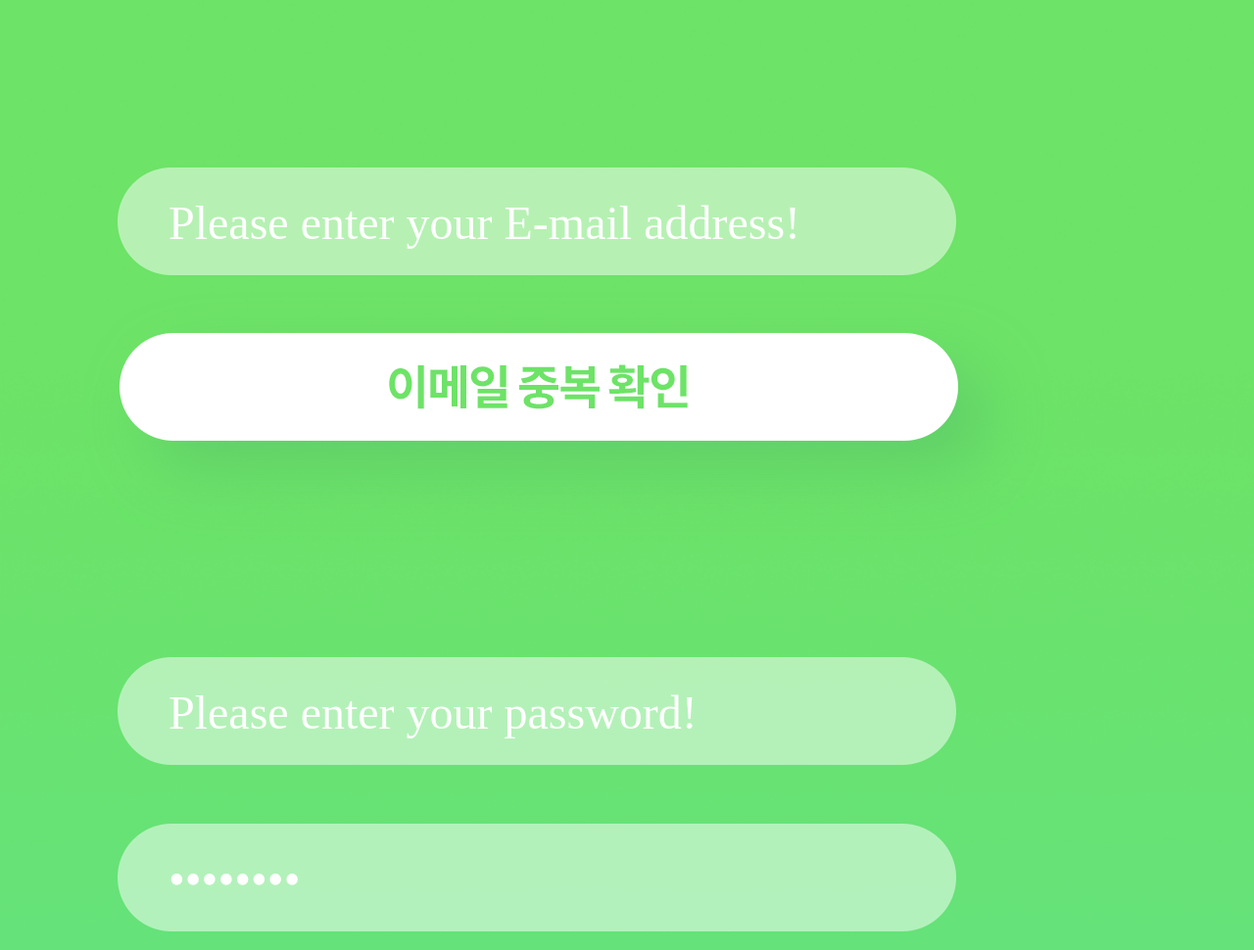
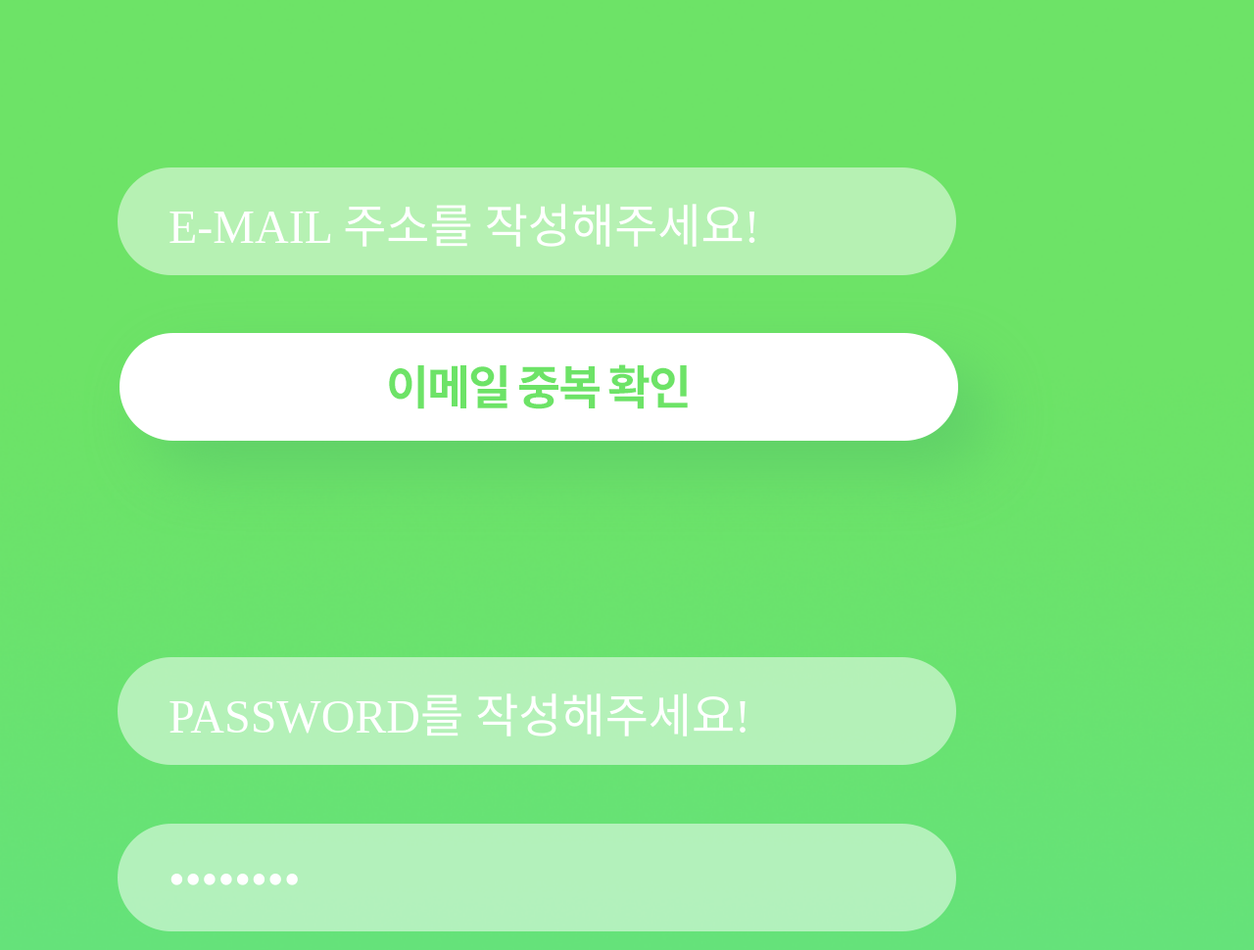
Before and after one commit to yes-jyomi/SSrocket, a Django app: template imazine_rocket/imazine_bic/templates/imazine_bic/signup.html in a window 1280 px wide. Shown: the part 449-1419 px from the top of the page at 98% size. Run offline with Django 3.2, Linux system fonts and the light colour scheme; the template is opened without the code that fills it, so the values that code supplies are empty; some web fonts are replaced.

Commit message:
둣ㄷㄱ

```diff
--- a/imazine_rocket/imazine_bic/templates/imazine_bic/signup.html
+++ b/imazine_rocket/imazine_bic/templates/imazine_bic/signup.html
@@ -14,15 +14,15 @@
         <form>
 
         <img id="signup_email" name="signup_email" src="static/img/bar-op.png"> <!--회원가입 이메일 박스 삽입-->
-        <input type="email" name="email" id="email" value="Please enter your E-mail address!" onFocus="clearText(this)"/>
+        <input type="email" name="email" id="email" value="E-MAIL 주소를 작성해주세요!" onFocus="clearText(this)"/>
 
         <input type='image' id="signup_reemail" name="signup_reemail" src="static/img/bar-recheck.png"> <!--회원가입 이메일 중복확인 박스 삽입-->
 
         <img id="signup_pw" name="signup_pw" src="static/img/bar-op.png"> <!--회원가입 비밀번호 박스 삽입-->
-        <input type="text" name="pw" id="pw" value="Please enter your password!" onFocus="clearText(this)"/>
+        <input type="text" name="pw" id="pw" value="PASSWORD를 작성해주세요!" onFocus="clearText(this)"/>
 
         <img id="signup_repw" name="signup_repw" src="static/img/bar-op.png"> <!--회원가입 비밀번호 재확인 박스 삽입-->
-        <input type="password" name="repw" id="repw" value="12345678" onFocus="clearText(this)" />
+        <input type="password" name="repw" id="repw" value="12345678" onFocus="clearText(this)" onchange="check(this)"/>
         <input type='image'id="join_bt" name="join_bt" src="static/img/bar-join.png"><!--가입하기 버튼 삽입-->
         </form>
 
--- a/imazine_rocket/imazine_bic/templates/imazine_bic/static/css/signup.css
+++ b/imazine_rocket/imazine_bic/templates/imazine_bic/static/css/signup.css
@@ -89,3 +89,12 @@ body{
     border: none;
     background: transparent;
 }/* 비밀번호 재입력 창 위치 설정*/
+
+input::-webkit-input-placeholder {
+    position: absolute;
+    top:1295px;
+    left:170px;
+    color:white;
+    font-family:NotoSansCJKKR-Regular;
+    font-size:48px;
+}
--- a/imazine_rocket/imazine_bic/templates/imazine_bic/static/js/signup.js
+++ b/imazine_rocket/imazine_bic/templates/imazine_bic/static/js/signup.js
@@ -3,11 +3,36 @@ function clearText(thefield){
                 thefield.value = ""
             }
 
-function check_pw(){
-    if($('#pw').val()==$('#repw').val()){
+var check = function(el) {
+    var password = document.getElementById('pw');
+        var passwordCheck = el;
 
+        //F12 누르고 개발자 도구 Console에서 확인.
+        console.log('password=' + password.value + ', passwordCheck=' + passwordCheck.value);
+        console.log('isValid=' + password.value === passwordCheck.value);
+
+        if (password.value !== passwordCheck.value) {
+
+            passwordCheck.value = '';
+            document.get
+            passwordCheck.placeholder = '비밀번호를 다시 확인해주세요.';
+
+        alert('비밀번호가 일치하지 않습니다!');
+        return;
+         }
     }
-    else{
 
-    }
-}
+
+
+var echeck = function(ech) {
+    var email = document.getElementById('email');
+    email=ech;
+    var regExp = /^[0-9a-zA-Z]([-_.]?[0-9a-zA-Z])*@[0-9a-zA-Z]([-_.]?[0-9a-zA-Z])*.[a-zA-Z]{2,3}$/i;
+
+              if (email.value !== null && email.match(regExp) != null) {
+                  alert('회원가입 성공!');
+              }
+              //alert('이메일 주소를 확인해주세요.');
+              email.placeholder = '비밀번호를 다시 확인해주세요.';
+              ech.placeholder='이메일을 다시 확인해주세요.';
+            }
```
